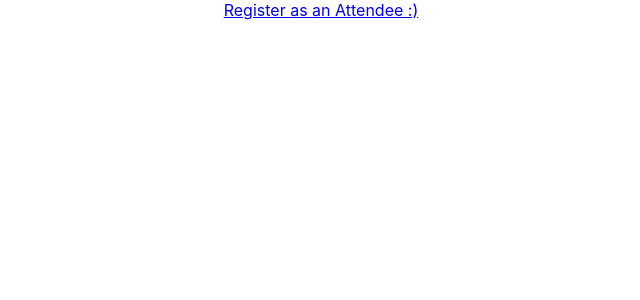
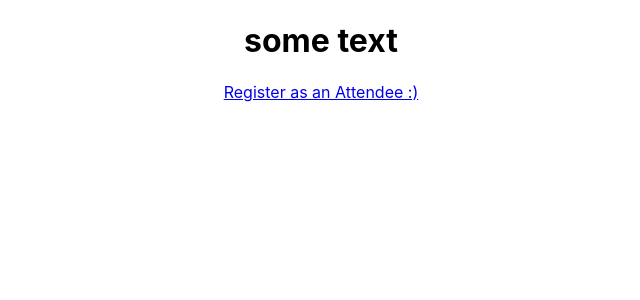
Before and after one commit to jamespro/eventregreact, a React (Create React App) app: page / in a window 1280 px wide. Shown: the top 300 px of the page, without its empty margins (319-959 px from the left). Built offline with nearby package versions, Linux system fonts and the light colour scheme.

Commit message:
feat:Now loads header from a component

```diff
--- a/src/App.js
+++ b/src/App.js
@@ -1,6 +1,6 @@
 import React, { Component } from "react";
 // import { Route, Switch, withRouter } from "react-router-dom";
-// import SharedHeader from "./Components/SharedComponents/SharedHeader";
+import SharedHeader from "./Components/SharedComponents/SharedHeader";
 // import logo from "./logo.svg";
 import "./App.css";
 
@@ -8,7 +8,7 @@ class App extends Component {
   render() {
     return (
       <div className="App">
-        {/* <SharedHeader /> */}
+        <SharedHeader />
         {/* <!--make a set of registration components--> */}
 
         {/* <!--make a global registration header include--> */}
--- a/src/Components/SharedComponents/SharedHeader.js
+++ b/src/Components/SharedComponents/SharedHeader.js
@@ -3,16 +3,9 @@ import React from "react";
 
 const SharedHeader = () => {
   return (
-    <SharedHeader>
-      some text
-      {/* <header className="App-header">
-        <a className="home-link" href="/">
-          <img src={logo} className="App-logo" alt="logo" />
-        </a>
-        <p>Welcome to Event Registration</p>
-      </header>
-      ; */}
-    </SharedHeader>
+    <div>
+      <h1>some text</h1>
+    </div>
   );
 };
 
--- a/src/index.js
+++ b/src/index.js
@@ -4,12 +4,14 @@ import "./index.css";
 import App from "./App";
 // import reportWebVitals from "./reportWebVitals";
 
-ReactDOM.render(
-  <React.StrictMode>
-    <App />
-  </React.StrictMode>,
-  document.getElementById("root")
-);
+ReactDOM.render(<App />, document.getElementById("root"));
+
+// ReactDOM.render(
+//   <React.StrictMode>
+//     <App />
+//   </React.StrictMode>,
+//   document.getElementById("root")
+// );
 
 // If you want to start measuring performance in your app, pass a function
 // to log results (for example: reportWebVitals(console.log))
```
